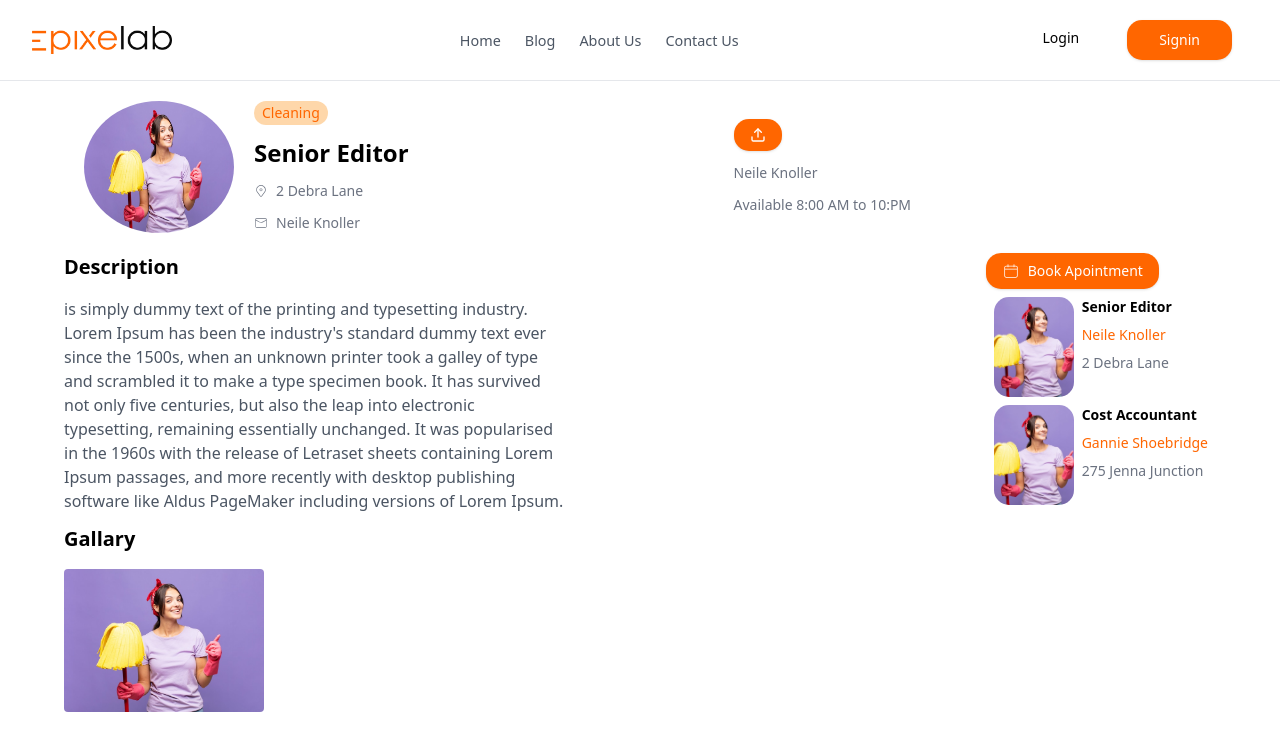
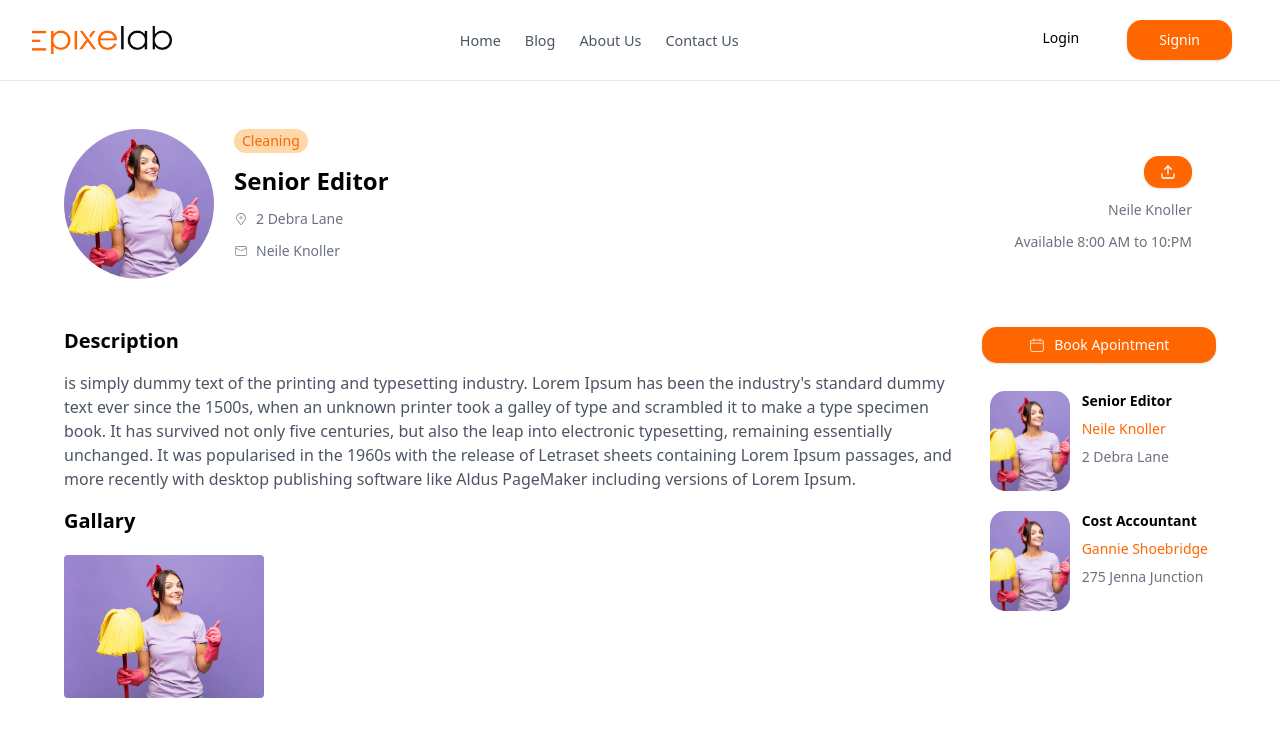
Before and after one commit to AbdelazizKazoum/Home-Service-App, a Next.js app: page /details/1 in a window 1280 px wide. Shown: the top 750 px of the page. Built offline with nearby package versions, Linux system fonts and the light colour scheme; no server answers.

Commit message:
justify the details page

```diff
--- a/src/app/(routes)/details/[businessId]/page.tsx
+++ b/src/app/(routes)/details/[businessId]/page.tsx
@@ -12,7 +12,7 @@ const page = ({ params }: { params: { businessId: string } }) => {
   return (
     <div className="w-full">
       <BusinessInfo businessId={params.businessId} />
-      <div className="flex flex-row gap-5 justify-between">
+      <div className=" flex-col flex md:flex-row gap-5 justify-between">
         <BusinessDescription businessItem={item} />
         <SuggestedBusnissList category={item?.category} />
       </div>
--- a/src/components/businessDetails/BusinessDescription.tsx
+++ b/src/components/businessDetails/BusinessDescription.tsx
@@ -6,16 +6,16 @@ import Image from "next/image";
 
 const BusinessDescription = ({ businessItem }: { businessItem: any }) => {
   return (
-    <div className="flex-1 max-w-[500px]">
+    <div className="flex-1">
       <h2 className=" mb-4 text-xl font-bold"> Description</h2>
       <span className=" text-gray-600 ">{businessItem?.description}</span>
-      <h2 className="mt-3 text-xl font-bold">Gallary</h2>
+      <h2 className="mt-4 text-xl font-bold">Gallary</h2>
       <Image
         alt="image"
         height={200}
         width={200}
         src={businessItem?.image}
-        className="mt-4 rounded"
+        className="mt-5 rounded"
       />
     </div>
   );
--- a/src/components/businessDetails/BusinessInfo.tsx
+++ b/src/components/businessDetails/BusinessInfo.tsx
@@ -14,15 +14,16 @@ const BusinessInfo = ({ businessId }: { businessId: string }) => {
 
   console.log(item);
   return (
-    <div className="md:flex m-5 gap-6 justify-between items-center w-full">
-      <div className="flex gap-5">
+    <div className="md:flex my-12 gap-6 justify-between items-center w-full">
+      <div className="flex flex-col md:flex-row md:items-start items-center gap-5 w-full">
         <Image
+          alt={`${item?.name}`}
           width={150}
-          height={150}
-          src={item?.image}
-          className=" rounded-full "
+          height={200}
+          src={`${item?.image}`}
+          className=" rounded-full  h-[150px] object-cover "
         />
-        <div className="flex flex-col gap-3 items-baseline">
+        <div className="flex flex-col gap-3 items-center md:items-baseline">
           <span className=" text-sm bg-orange-200 text-primary px-2 py-0.5 rounded-md">
             {item?.category}{" "}
           </span>
@@ -38,7 +39,7 @@ const BusinessInfo = ({ businessId }: { businessId: string }) => {
           </span>
         </div>
       </div>
-      <div className="flex flex-col md:items-baseline items-center mt-10 md:mt-0 gap-3">
+      <div className="flex flex-col items-center  md:items-end mt-10 md:mt-0 gap-3 w-full">
         <Button className=" w-12 h-8 text-sm  ">
           <Upload className=" text-white" />
         </Button>
--- a/src/components/businessDetails/SuggestedBusnissList.tsx
+++ b/src/components/businessDetails/SuggestedBusnissList.tsx
@@ -11,13 +11,13 @@ const SuggestedBusnissList = ({ category }: { category: string }) => {
   );
   return (
     <div className="">
-      <Button className=" text-white">
+      <Button className=" text-white w-full mb-5">
         {" "}
         <CiCalendar className=" text-lg mr-2" /> Book Apointment
       </Button>
       <div>
         {list.map((item, id) => (
-          <div className="flex gap-2 m-2">
+          <div className="flex gap-3 mb-5 m-2">
             <Image
               height={80}
               width={80}
```
